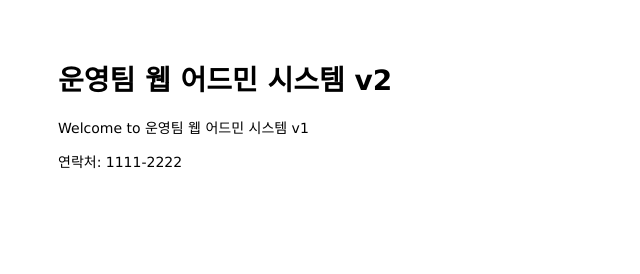
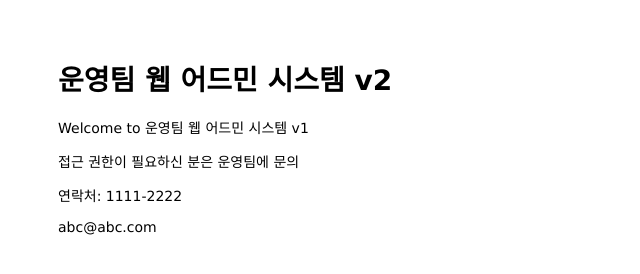
Before and after one commit to yunjichoi9151/mastering-git-github, a website: page public/index.html in a window 1280 px wide. Shown: the whole page, without its empty margins (0-640 px from the left). Drawn offline with Linux system fonts and the light colour scheme.

Commit message:
Change content in main page

```diff
--- a/public/index.html
+++ b/public/index.html
@@ -8,10 +8,12 @@
 <body>
   <h1>운영팀 웹 어드민 시스템 v2</h1>
   <p>Welcome to 운영팀 웹 어드민 시스템 v1</p>
+  <p>접근 권한이 필요하신 분은 운영팀에 문의</p>
 </body>
 
 <footer>
   <p>연락처: 1111-2222</p>
+  <p>abc@abc.com</p>
 </footer>
 
 </html>
```
